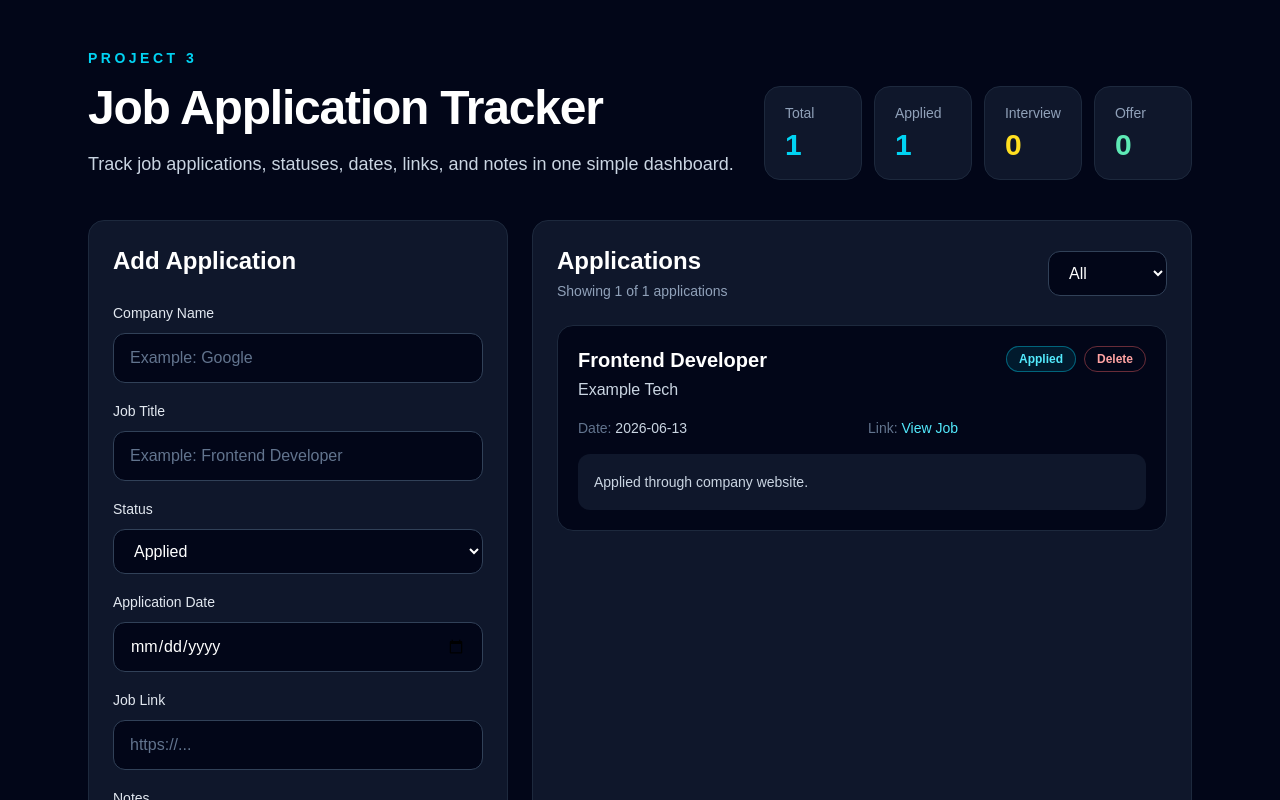
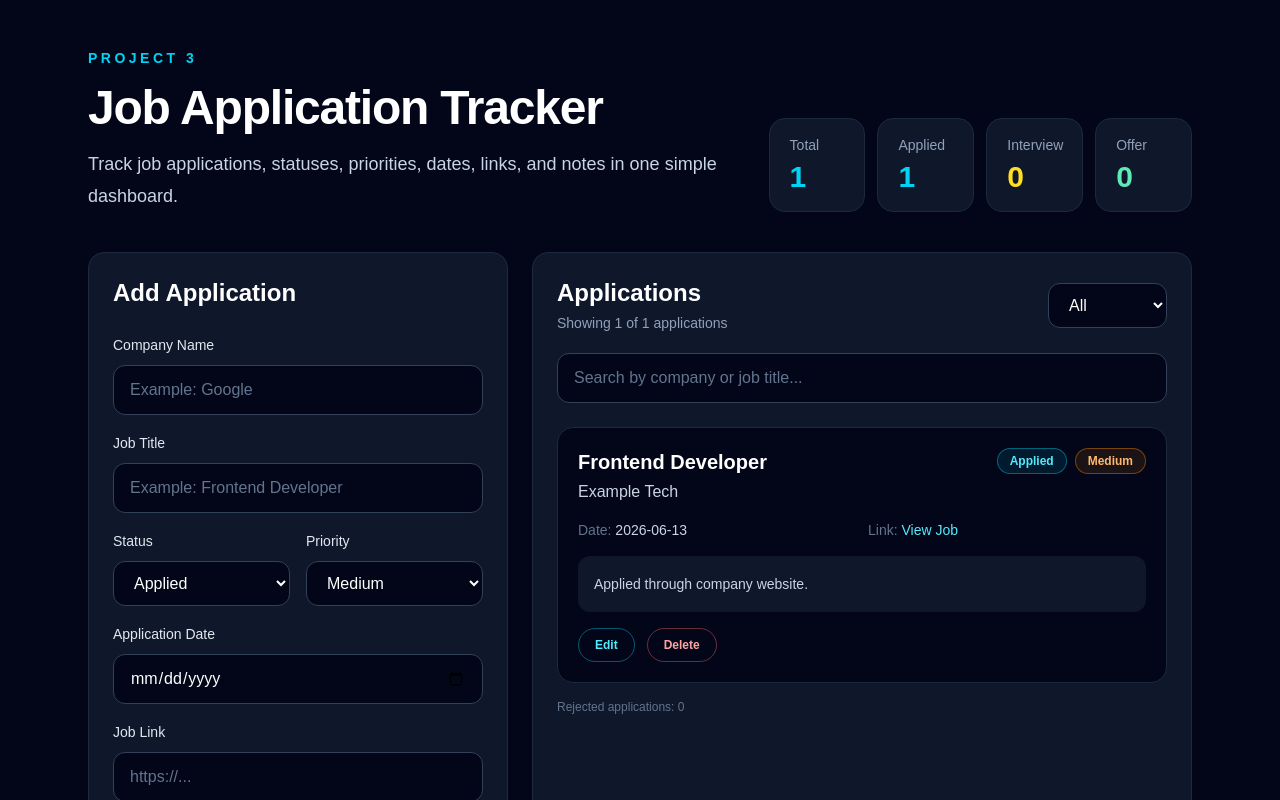
Before and after one commit to fasihbabar123/job-application-tracker, a Next.js app: page / in a window 1280 px wide. Shown: the top 800 px of the page. Built offline with nearby package versions, Linux system fonts and the light colour scheme.

Commit message:
Update page.tsx
Add edit search and priority features

```diff
--- a/app/page.tsx
+++ b/app/page.tsx
@@ -3,12 +3,14 @@
 import { useState } from "react";
 
 type JobStatus = "Applied" | "Interview" | "Offer" | "Rejected";
+type JobPriority = "Low" | "Medium" | "High";
 
 type JobApplication = {
   id: number;
   company: string;
   title: string;
   status: JobStatus;
+  priority: JobPriority;
   date: string;
   link: string;
   notes: string;
@@ -21,6 +23,12 @@ const statusStyles: Record<JobStatus, string> = {
   Rejected: "border-red-400/40 bg-red-400/10 text-red-300",
 };
 
+const priorityStyles: Record<JobPriority, string> = {
+  Low: "border-slate-500/40 bg-slate-500/10 text-slate-300",
+  Medium: "border-orange-400/40 bg-orange-400/10 text-orange-300",
+  High: "border-purple-400/40 bg-purple-400/10 text-purple-300",
+};
+
 export default function Home() {
   const [jobs, setJobs] = useState<JobApplication[]>([
     {
@@ -28,6 +36,7 @@ export default function Home() {
       company: "Example Tech",
       title: "Frontend Developer",
       status: "Applied",
+      priority: "Medium",
       date: "2026-06-13",
       link: "https://example.com",
       notes: "Applied through company website.",
@@ -37,25 +46,70 @@ export default function Home() {
   const [company, setCompany] = useState("");
   const [title, setTitle] = useState("");
   const [status, setStatus] = useState<JobStatus>("Applied");
+  const [priority, setPriority] = useState<JobPriority>("Medium");
   const [date, setDate] = useState("");
   const [link, setLink] = useState("");
   const [notes, setNotes] = useState("");
   const [message, setMessage] = useState("");
+
   const [filter, setFilter] = useState<JobStatus | "All">("All");
+  const [search, setSearch] = useState("");
+  const [editingJobId, setEditingJobId] = useState<number | null>(null);
 
   const appliedCount = jobs.filter((job) => job.status === "Applied").length;
   const interviewCount = jobs.filter((job) => job.status === "Interview").length;
   const offerCount = jobs.filter((job) => job.status === "Offer").length;
   const rejectedCount = jobs.filter((job) => job.status === "Rejected").length;
 
-  const filteredJobs =
-    filter === "All" ? jobs : jobs.filter((job) => job.status === filter);
+  const filteredJobs = jobs.filter((job) => {
+    const matchesFilter = filter === "All" || job.status === filter;
 
-  function handleAddJob(event: React.FormEvent<HTMLFormElement>) {
+    const searchText = search.toLowerCase();
+    const matchesSearch =
+      job.company.toLowerCase().includes(searchText) ||
+      job.title.toLowerCase().includes(searchText);
+
+    return matchesFilter && matchesSearch;
+  });
+
+  function resetForm() {
+    setCompany("");
+    setTitle("");
+    setStatus("Applied");
+    setPriority("Medium");
+    setDate("");
+    setLink("");
+    setNotes("");
+    setEditingJobId(null);
+  }
+
+  function handleAddOrUpdateJob(event: React.FormEvent<HTMLFormElement>) {
     event.preventDefault();
 
     if (!company.trim() || !title.trim()) {
       setMessage("Company name and job title are required.");
+      return;
+    }
+
+    if (editingJobId) {
+      const updatedJobs = jobs.map((job) =>
+        job.id === editingJobId
+          ? {
+              ...job,
+              company,
+              title,
+              status,
+              priority,
+              date,
+              link,
+              notes,
+            }
+          : job
+      );
+
+      setJobs(updatedJobs);
+      setMessage("Job application updated successfully.");
+      resetForm();
       return;
     }
 
@@ -64,24 +118,41 @@ export default function Home() {
       company,
       title,
       status,
+      priority,
       date,
       link,
       notes,
     };
 
     setJobs([newJob, ...jobs]);
+    setMessage("Job application added successfully.");
+    resetForm();
+  }
 
-    setCompany("");
-    setTitle("");
-    setStatus("Applied");
-    setDate("");
-    setLink("");
-    setNotes("");
-    setMessage("Job application added successfully.");
+  function handleEditJob(job: JobApplication) {
+    setEditingJobId(job.id);
+    setCompany(job.company);
+    setTitle(job.title);
+    setStatus(job.status);
+    setPriority(job.priority);
+    setDate(job.date);
+    setLink(job.link);
+    setNotes(job.notes);
+    setMessage("Editing selected job application.");
+  }
+
+  function handleCancelEdit() {
+    resetForm();
+    setMessage("Edit cancelled.");
   }
 
   function handleDeleteJob(id: number) {
     setJobs(jobs.filter((job) => job.id !== id));
+
+    if (editingJobId === id) {
+      resetForm();
+    }
+
     setMessage("Job application deleted.");
   }
 
@@ -99,40 +170,50 @@ export default function Home() {
             </h1>
 
             <p className="mt-4 max-w-2xl text-lg leading-8 text-slate-300">
-              Track job applications, statuses, dates, links, and notes in one
-              simple dashboard.
+              Track job applications, statuses, priorities, dates, links, and
+              notes in one simple dashboard.
             </p>
           </div>
 
           <div className="grid grid-cols-2 gap-3 sm:grid-cols-4">
             <div className="rounded-2xl border border-slate-800 bg-slate-900 px-5 py-4">
               <p className="text-sm text-slate-400">Total</p>
-              <p className="mt-1 text-3xl font-bold text-cyan-400">{jobs.length}</p>
+              <p className="mt-1 text-3xl font-bold text-cyan-400">
+                {jobs.length}
+              </p>
             </div>
 
             <div className="rounded-2xl border border-slate-800 bg-slate-900 px-5 py-4">
               <p className="text-sm text-slate-400">Applied</p>
-              <p className="mt-1 text-3xl font-bold text-cyan-400">{appliedCount}</p>
+              <p className="mt-1 text-3xl font-bold text-cyan-400">
+                {appliedCount}
+              </p>
             </div>
 
             <div className="rounded-2xl border border-slate-800 bg-slate-900 px-5 py-4">
               <p className="text-sm text-slate-400">Interview</p>
-              <p className="mt-1 text-3xl font-bold text-yellow-300">{interviewCount}</p>
+              <p className="mt-1 text-3xl font-bold text-yellow-300">
+                {interviewCount}
+              </p>
             </div>
 
             <div className="rounded-2xl border border-slate-800 bg-slate-900 px-5 py-4">
               <p className="text-sm text-slate-400">Offer</p>
-              <p className="mt-1 text-3xl font-bold text-emerald-300">{offerCount}</p>
+              <p className="mt-1 text-3xl font-bold text-emerald-300">
+                {offerCount}
+              </p>
             </div>
           </div>
         </div>
 
         <div className="mt-10 grid gap-6 lg:grid-cols-[420px_1fr]">
           <form
-            onSubmit={handleAddJob}
+            onSubmit={handleAddOrUpdateJob}
             className="rounded-2xl border border-slate-800 bg-slate-900 p-6"
           >
-            <h2 className="text-2xl font-bold">Add Application</h2>
+            <h2 className="text-2xl font-bold">
+              {editingJobId ? "Edit Application" : "Add Application"}
+            </h2>
 
             <div className="mt-6 space-y-4">
               <div>
@@ -159,6 +240,7 @@ export default function Home() {
                 />
               </div>
 
+              <div className="grid gap-4 sm:grid-cols-2">
                 <div>
                   <label className="text-sm font-medium text-slate-200">
                     Status
@@ -175,6 +257,24 @@ export default function Home() {
                     <option>Offer</option>
                     <option>Rejected</option>
                   </select>
+                </div>
+
+                <div>
+                  <label className="text-sm font-medium text-slate-200">
+                    Priority
+                  </label>
+                  <select
+                    value={priority}
+                    onChange={(event) =>
+                      setPriority(event.target.value as JobPriority)
+                    }
+                    className="mt-2 w-full rounded-xl border border-slate-700 bg-slate-950 px-4 py-3 text-white outline-none transition focus:border-cyan-400"
+                  >
+                    <option>Low</option>
+                    <option>Medium</option>
+                    <option>High</option>
+                  </select>
+                </div>
               </div>
 
               <div>
@@ -218,14 +318,20 @@ export default function Home() {
                 type="submit"
                 className="w-full rounded-xl bg-cyan-400 px-5 py-3 font-semibold text-slate-950 transition hover:bg-cyan-300"
               >
-                Add Job Application
+                {editingJobId ? "Update Job Application" : "Add Job Application"}
               </button>
 
-              {message && (
-                <p className="text-sm text-cyan-300">
-                  {message}
-                </p>
+              {editingJobId && (
+                <button
+                  onClick={handleCancelEdit}
+                  type="button"
+                  className="w-full rounded-xl border border-slate-700 px-5 py-3 font-semibold text-slate-200 transition hover:border-red-400 hover:text-red-300"
+                >
+                  Cancel Edit
+                </button>
               )}
+
+              {message && <p className="text-sm text-cyan-300">{message}</p>}
             </div>
           </form>
 
@@ -240,7 +346,9 @@ export default function Home() {
 
               <select
                 value={filter}
-                onChange={(event) => setFilter(event.target.value as JobStatus | "All")}
+                onChange={(event) =>
+                  setFilter(event.target.value as JobStatus | "All")
+                }
                 className="rounded-xl border border-slate-700 bg-slate-950 px-4 py-3 text-white outline-none transition focus:border-cyan-400"
               >
                 <option>All</option>
@@ -250,6 +358,13 @@ export default function Home() {
                 <option>Rejected</option>
               </select>
             </div>
+
+            <input
+              value={search}
+              onChange={(event) => setSearch(event.target.value)}
+              placeholder="Search by company or job title..."
+              className="mt-5 w-full rounded-xl border border-slate-700 bg-slate-950 px-4 py-3 text-white outline-none transition placeholder:text-slate-500 focus:border-cyan-400"
+            />
 
             <div className="mt-6 space-y-4">
               {filteredJobs.map((job) => (
@@ -263,20 +378,18 @@ export default function Home() {
                       <p className="mt-1 text-slate-300">{job.company}</p>
                     </div>
 
-                    <div className="flex items-center gap-2">
+                    <div className="flex flex-wrap items-center gap-2">
                       <span
                         className={`w-fit rounded-full border px-3 py-1 text-xs font-semibold ${statusStyles[job.status]}`}
                       >
                         {job.status}
                       </span>
 
-                      <button
-                        onClick={() => handleDeleteJob(job.id)}
-                        type="button"
-                        className="rounded-full border border-red-400/40 px-3 py-1 text-xs font-semibold text-red-300 transition hover:bg-red-400/10"
+                      <span
+                        className={`w-fit rounded-full border px-3 py-1 text-xs font-semibold ${priorityStyles[job.priority]}`}
                       >
-                        Delete
-                      </button>
+                        {job.priority}
+                      </span>
                     </div>
                   </div>
 
@@ -308,16 +421,37 @@ export default function Home() {
                       {job.notes}
                     </p>
                   )}
+
+                  <div className="mt-4 flex flex-wrap gap-3">
+                    <button
+                      onClick={() => handleEditJob(job)}
+                      type="button"
+                      className="rounded-full border border-cyan-400/40 px-4 py-2 text-xs font-semibold text-cyan-300 transition hover:bg-cyan-400/10"
+                    >
+                      Edit
+                    </button>
+
+                    <button
+                      onClick={() => handleDeleteJob(job.id)}
+                      type="button"
+                      className="rounded-full border border-red-400/40 px-4 py-2 text-xs font-semibold text-red-300 transition hover:bg-red-400/10"
+                    >
+                      Delete
+                    </button>
+                  </div>
                 </div>
               ))}
 
               {filteredJobs.length === 0 && (
                 <div className="rounded-2xl border border-slate-800 bg-slate-950 p-5 text-sm text-slate-300">
-                  No applications found for this status.
+                  No applications found.
                 </div>
               )}
+
+              <p className="text-xs text-slate-500">
+                Rejected applications: {rejectedCount}
+              </p>
             </div>
-
           </div>
         </div>
       </section>
```
Lines whose indentation alone changed are shown as unchanged.
